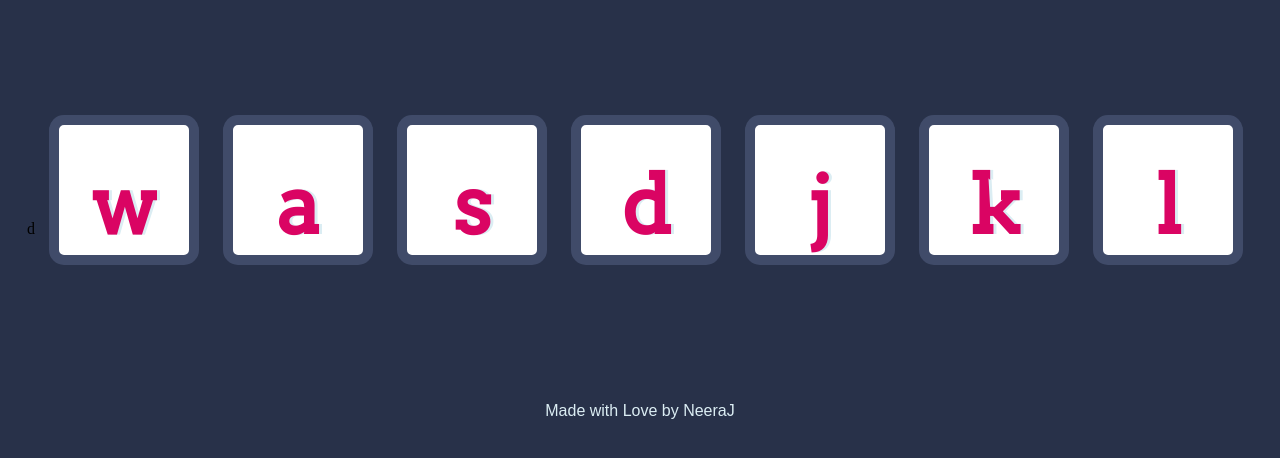
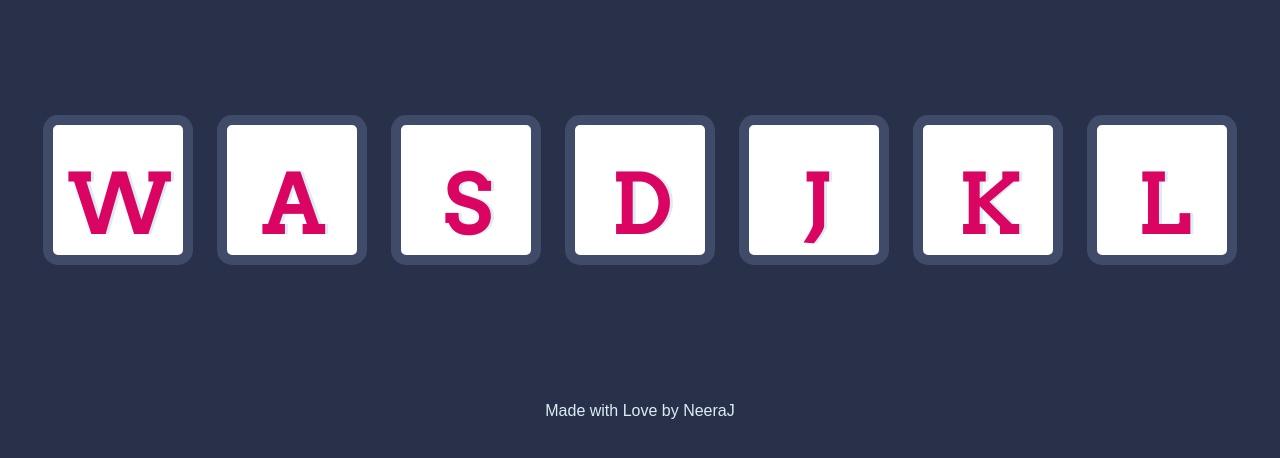
Before and after one commit to Neeraj-Fulpatiya/DrumGame, a plain HTML site: page index.html in a window 1280 px wide. Shown: the part 128-586 px from the top of the page. Drawn offline with Linux system fonts and the light colour scheme.

Commit message:
removed the final bug from the deployed website

```diff
--- a/index.html
+++ b/index.html
@@ -7,14 +7,14 @@
     </head>
     <body>
         <h1 id="title">Beat The Beat</h1>
-        <div class="set">d
-            <button class="w drum">w</button>
-            <button class=" a drum">a</button>
-            <button class="s drum">s</button>
-            <button class="d drum">d</button>
-            <button class="j drum">j</button>
-            <button class="k drum">k</button>
-            <button class="l drum">l</button>
+        <div class="set">
+            <button class="w drum">W</button>
+            <button class=" a drum">A</button>
+            <button class="s drum">S</button>
+            <button class="d drum">D</button>
+            <button class="j drum">J</button>
+            <button class="k drum">K</button>
+            <button class="l drum">L</button>
 
         </div>
         <script src="game.js"></script>
```
